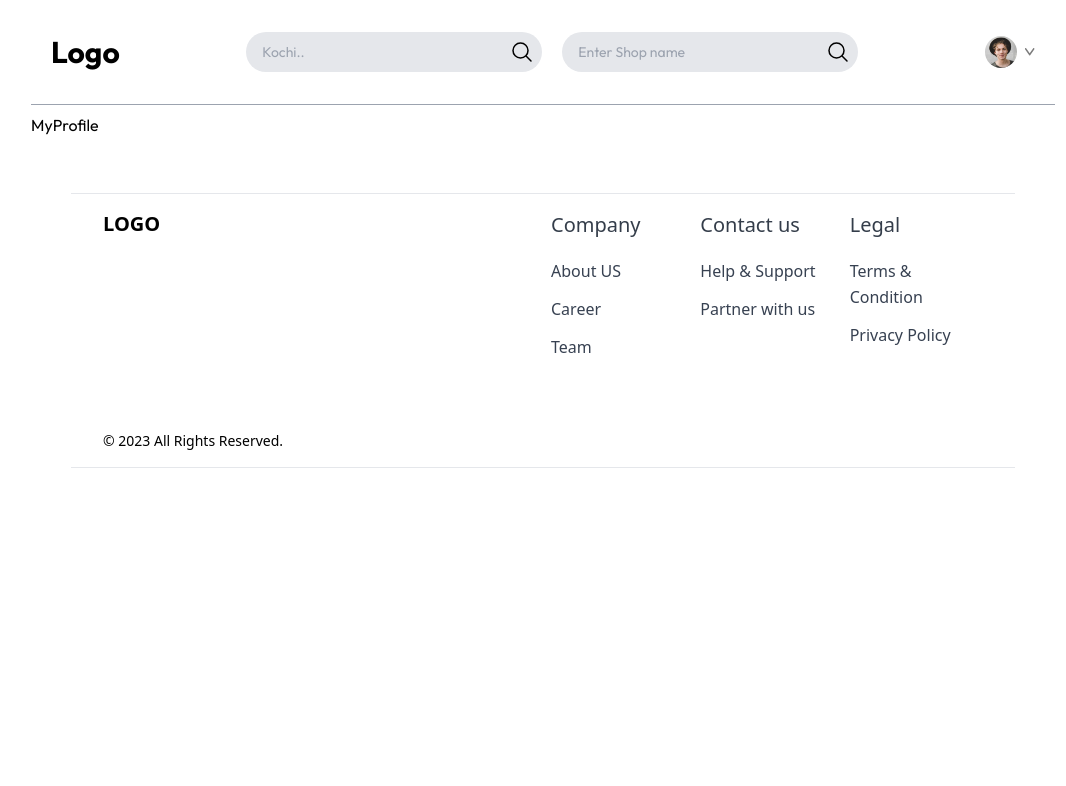
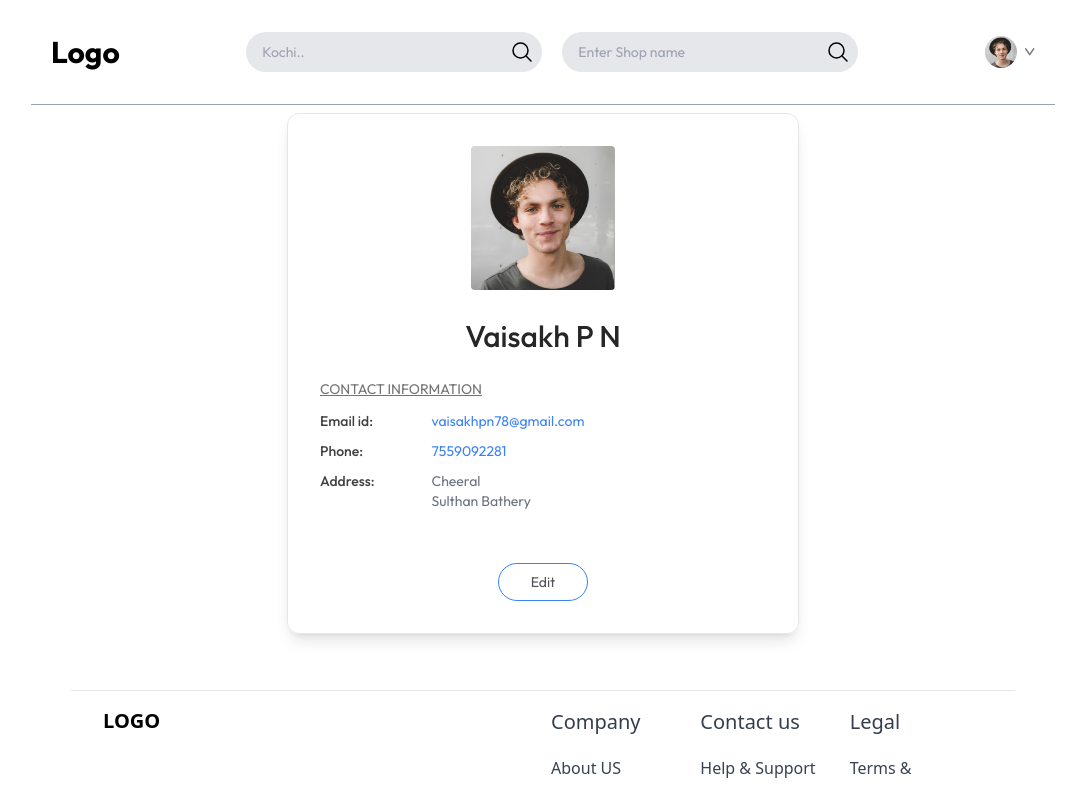
Before and after one commit to vaisakhpn/Salon_booking, a React (Vite) app in the folder frontend/: page /my-profile in a window 1280 px wide. Shown: the top 786 px of the page, without its empty margins (97-1163 px from the left). Built offline with nearby package versions, Linux system fonts and the light colour scheme.

Commit message:
created ui for my profile

```diff
--- a/frontend/src/pages/MyProfile.jsx
+++ b/frontend/src/pages/MyProfile.jsx
@@ -1,7 +1,112 @@
-import React from "react";
+import React, { useState } from "react";
+import profile_pic from "../assets/profile_pic.png";
 
 const MyProfile = () => {
-  return <div>MyProfile</div>;
+  const [userData, setUserData] = useState({
+    name: "Vaisakh P N",
+    image: profile_pic,
+    email: "vaisakhpn78@gmail.com",
+    phone: "7559092281",
+    address: {
+      line1: "Cheeral",
+      line2: "Sulthan Bathery",
+    },
+  });
+
+  const [isEdit, setIsEdit] = useState(false);
+
+  return (
+    <div className="flex flex-col gap-3 m-auto items-center justify-center p-8 min-w-[340px] sm:min-w-96 border rounded-xl text-zinc-600 text-sm shadow-lg max-w-lg ">
+      <img className="w-36 rounded " src={userData.image} alt="user_image" />
+
+      {isEdit ? (
+        <input
+          className="bg-gray-50 text-3xl font-medium max-w-60 mt-4"
+          type="text"
+          value={userData.name}
+          onChange={(e) =>
+            setUserData((prev) => ({ ...prev, name: e.target.value }))
+          }
+        />
+      ) : (
+        <p className="font-medium text-3xl text-neutral-800 mt-4">
+          {userData.name}
+        </p>
+      )}
+      <hr className="bg-zinc-400 h-[1px] border-none" />
+      <div className="w-full ">
+        <p className="text-neutral-500 underline mt3">CONTACT INFORMATION</p>
+        <div className="grid grid-cols-[1fr_3fr] gap-y-2.5 mt-3 text-neutral-700">
+          <p className="font-medium">Email id:</p>
+          <p className="text-blue-500">{userData.email}</p>
+          <p className="font-medium">Phone:</p>
+          {isEdit ? (
+            <input
+              className="bg-gray-100 max-w-52"
+              type="text"
+              value={userData.phone}
+              onChange={(e) =>
+                setUserData((prev) => ({ ...prev, phone: e.target.value }))
+              }
+            />
+          ) : (
+            <p className="text-blue-500">{userData.phone}</p>
+          )}
+          <p className="font-medium">Address:</p>
+          {isEdit ? (
+            <p>
+              <input
+                className="bg-gray-50"
+                value={userData.address.line1}
+                onChange={(e) =>
+                  setUserData((prev) => ({
+                    ...prev,
+                    address: { ...prev.address, line1: e.target.value },
+                  }))
+                }
+                type="text"
+              />
+              <br />
+              <input
+                className="bg-gray-50"
+                value={userData.address.line2}
+                onChange={(e) =>
+                  setUserData((prev) => ({
+                    ...prev,
+                    address: { ...prev.address, line2: e.target.value },
+                  }))
+                }
+                type="text"
+              />
+            </p>
+          ) : (
+            <p className="text-gray-500">
+              {userData.address.line1}
+              <br />
+              {userData.address.line2}
+            </p>
+          )}
+        </div>
+      </div>
+      <div className="mt-10">
+        {isEdit ? (
+          <button
+            className="border border-blue-500 px-8 py-2 rounded-full  hover:bg-blue-500 hover:text-white transition-all duration-300 "
+            onClick={() => setIsEdit(false)}
+          >
+            Save information
+          </button>
+        ) : (
+          <button
+            className="border border-blue-500 px-8 py-2 rounded-full hover:bg-blue-500 hover:text-white transition-all duration-300"
+            onClick={() => setIsEdit(true)}
+          >
+            Edit
+          </button>
+        )}
+      </div>
+    </div>
+  );
 };
 
 export default MyProfile;
```
